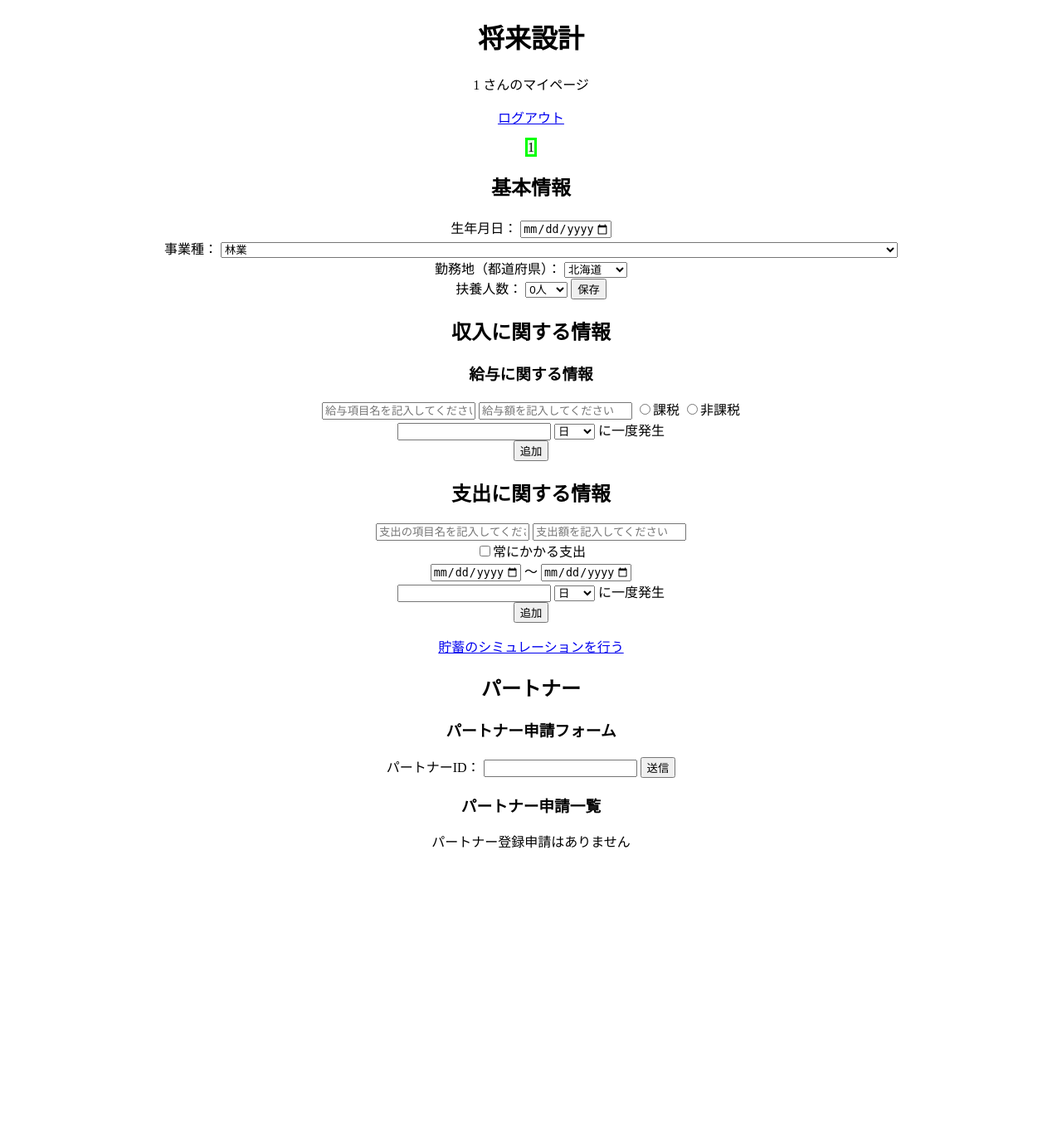
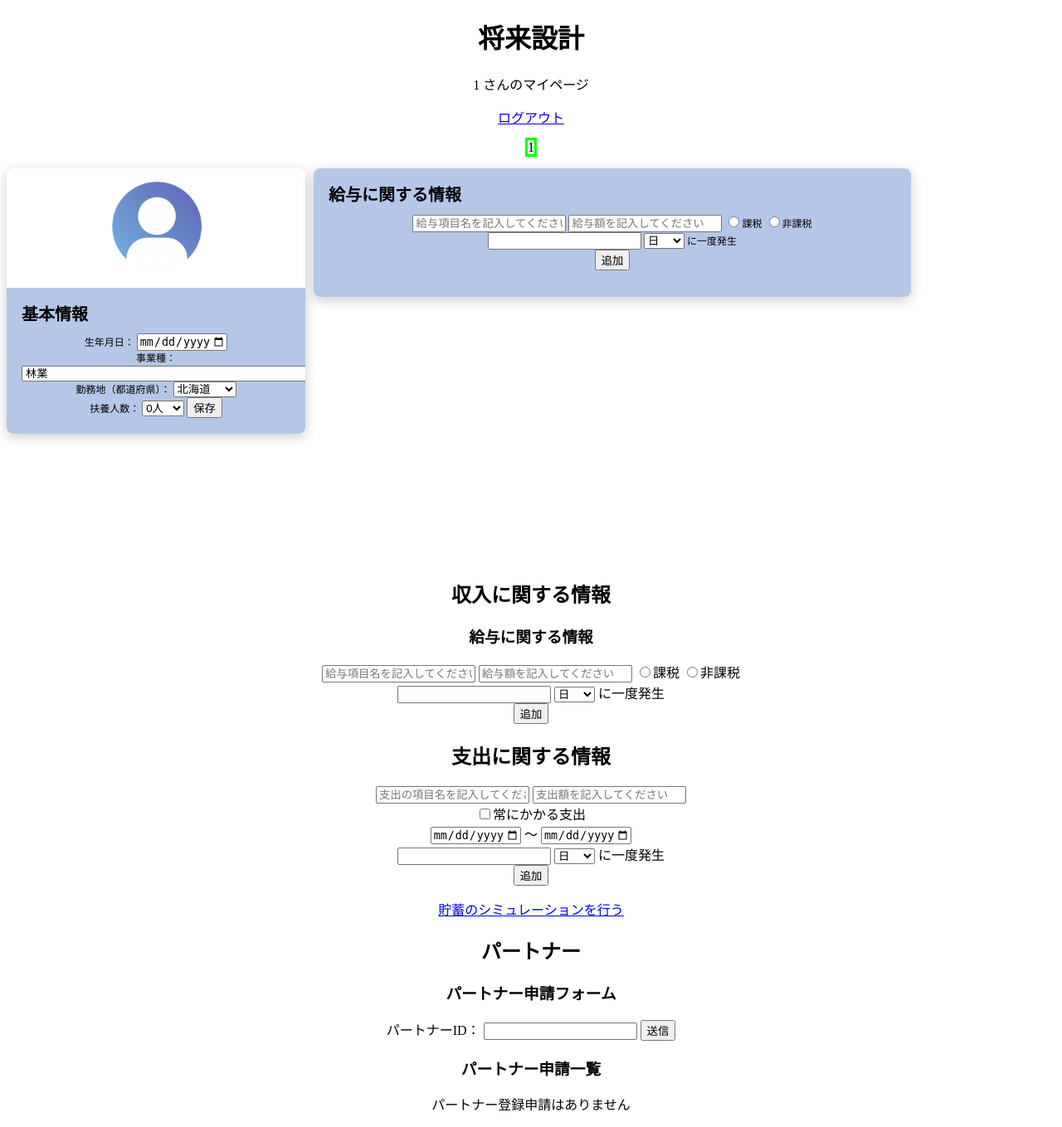
Before and after one commit to kinutaISE/FutureDesign, a PHP site: page /mypage.php in a window 1280 px wide. Shown: the whole page at 83% size. Before the commit the page ends 1023 px from the top, so only its background shows below. Run offline with PHP 8.4, Linux system fonts and the light colour scheme; the visitor is signed in with stand-in values (Sample User, id 1); data that the repository does not hold is empty.

Commit message:
マイページデザインの検討

```diff
--- a/work/public/css/styles.css
+++ b/work/public/css/styles.css
@@ -24,3 +24,47 @@ li {
   height: 700px ;
   align: center ;
 }
+.card{
+  width: 720px;
+  height: auto;
+  position: relative;
+  left: 370px ;
+  bottom: 320px ;
+}
+.card__basicframe{
+  width: 360px;
+  height: 320px;
+}
+.card__imgframe{
+  width: 100%;
+  height: auto;
+  padding-top: 56.25%;
+  background-size: cover;
+  box-sizing: border-box;
+}
+.card__textbox{
+  width: 100%;
+  height: auto;
+  padding: 20px 18px;
+  background: rgb(180, 199, 231) ;
+  box-sizing: border-box;
+}
+.card__textbox > * + *{
+  margin-top: 10px;
+  color: black ;
+}
+.card__titletext{
+  font-size: 20px;
+  font-weight: bold;
+  line-height: 125%;
+  color: black ;
+}
+.card__overviewtext{
+  font-size: 12px;
+  line-height: 150%;
+}
+.card-skin{
+  overflow: hidden;
+  border-radius: 8px;
+  box-shadow: 0 4px 15px rgba(0,0,0,.2);
+}
--- a/work/public/mypage.php
+++ b/work/public/mypage.php
@@ -106,9 +106,17 @@ $partner_applications = get_all_partner_applications($pdo) ;
       ?>
     </div>
   <?php endif ;?>
+  <!-- 基本情報 -->
+  <div class="card__basicframe card-skin">
+    <div style="text-align: center ; background-color: #fff">
+      <img src="img/icon_ex.png">
+    </div>
+    <div class="card__textbox">
+      <div class="card__titletext">
+        基本情報
+      </div>
+      <div class="card__overviewtext">
         <form method="post" action="?action=update_user_info">
-    <!-- 基本情報 -->
-    <h2>基本情報</h2>
           生年月日：
           <?php $now = new DateTime() ;?>
           <input
@@ -147,7 +155,59 @@ $partner_applications = get_all_partner_applications($pdo) ;
           </select>
           <button>保存</button>
         </form>
-
+      </div>
+    </div>
+  </div>
+  <div class="card card-skin">
+    <div class="card__textbox">
+      <div class="card__titletext">
+        給与に関する情報
+      </div>
+      <div class="card__overviewtext">
+        <!-- 収入 -->
+        <div>
+          <!-- 給与の入力フォーム -->
+          <form method="post" action="?action=add_earning_item">
+            <!-- 給与項目名 -->
+            <input type="text" name="earning_item_name" placeholder="給与項目名を記入してください">
+            <!-- 給与額 -->
+            <input type="number" name="earning_item_amount" placeholder="給与額を記入してください">
+            <!-- 課税 or 非課税 -->
+            <label>
+              <input type="radio" name="earning_item_is_taxation" value="1">課税
+            </label>
+            <label>
+              <input type="radio" name="earning_item_is_taxation" value="0">非課税
+            </label>
+            <!-- 頻度（日、週、月、年） -->
+            <div class="frequency_form">
+              <input type="number" name="frequency_number"> <!-- 頻度の数値 -->
+              <select name="frequency_unit"> <!-- 頻度の単位 -->
+                <option value="days">日</option>
+                <option value="weeks">週間</option>
+                <option value="months">ヶ月</option>
+                <option value="years">年</option>
+              </select>
+              に一度発生
+            </div>
+            <button>追加</button>
+          </form>
+          <!-- 給与の一覧 -->
+          <ul>
+          <?php foreach ($earning_items as $earning_item) :?>
+            <li>
+              <?= $earning_item->get_info() ; ?>
+              <form method="post" action="?action=delete_earning_item">
+                <input type="hidden" name="earning_item_id" value="<?= $earning_item->get_id() ;?>">
+                <button>削除</button>
+              </form>
+            </li>
+          <?php endforeach ; ?>
+          </ul>
+        </div>
+      </div>
+    </div>
+  </div>
   <!-- 収入 -->
   <div>
     <h2>収入に関する情報</h2>
```
Also changed, not shown: work/public/img/icon_ex.png (added), 1 other file. Lines whose indentation alone changed are shown as unchanged.
